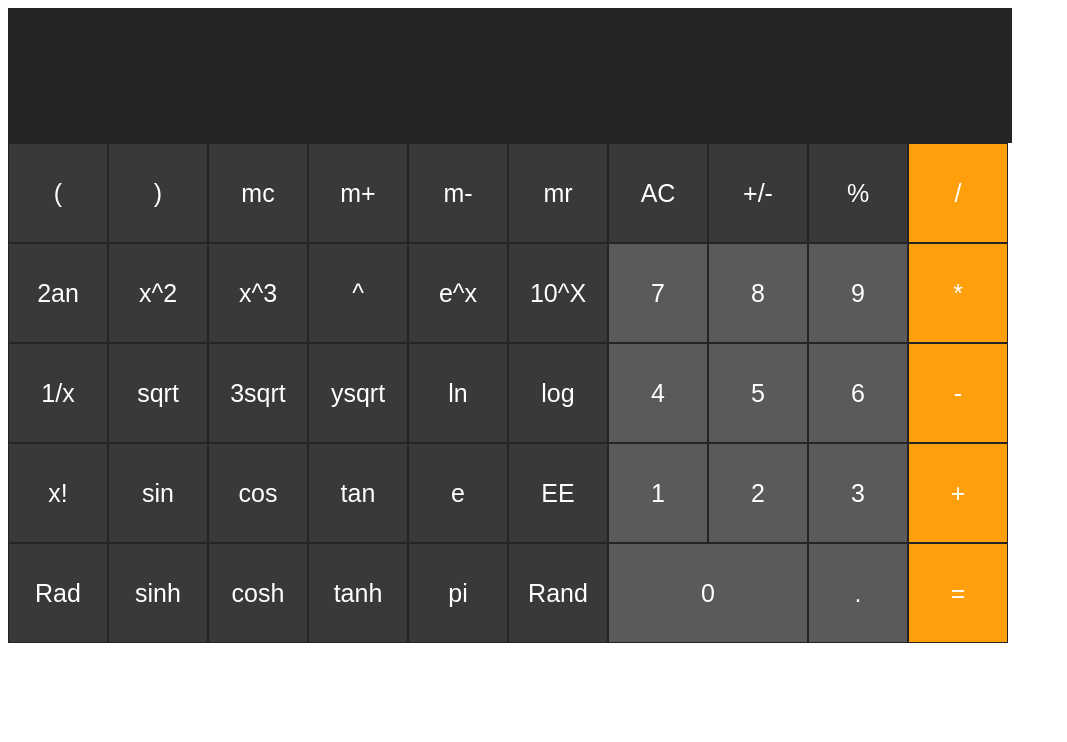
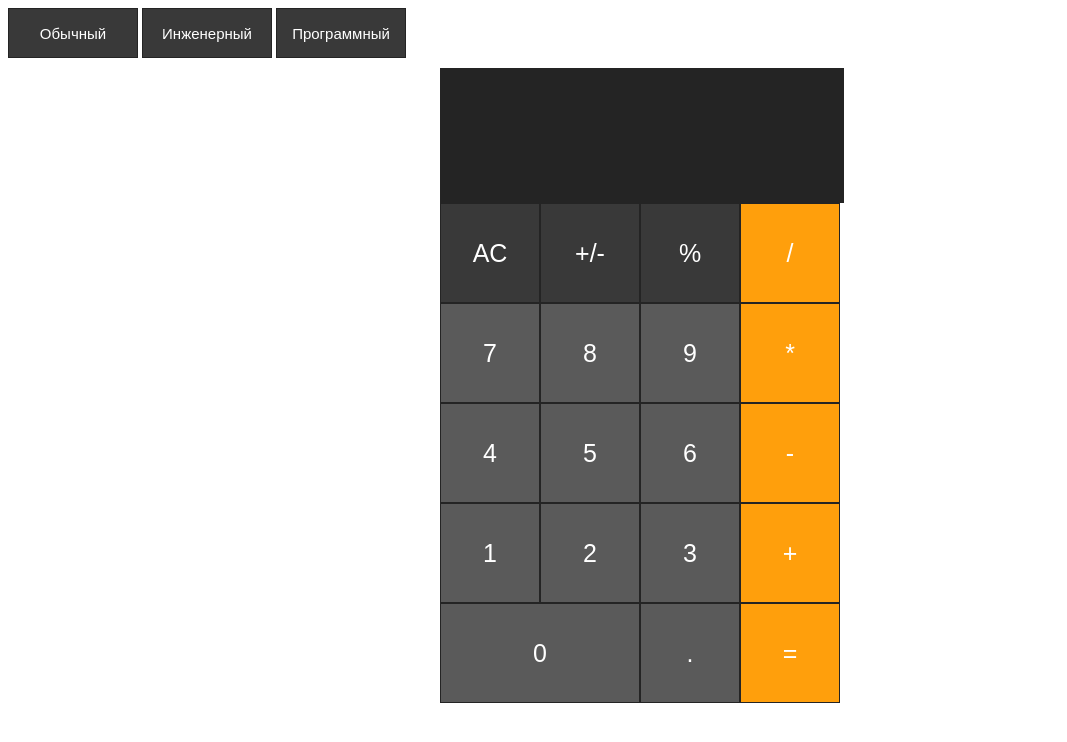
Before and after one commit to ououououoououyyyyy/CalculatorJS, a plain HTML site: page index.html in a window 1280 px wide. Shown: the whole page, without its empty margins (0-1067 px from the left). Drawn offline with Linux system fonts and the light colour scheme.

Commit message:
basic calc fully work

```diff
--- a/index.html
+++ b/index.html
@@ -10,7 +10,11 @@
 </head>
 
 <body>
-
+    <div id="selectType">
+        <input type="button" value="Обычный" id="basic">
+        <input type="button" value="Инженерный" id="engineer">
+        <input type="button" value="Программный" id="prog">
+    </div>
     <script src="./layout.js"></script>
 </body>
 
--- a/layout.js
+++ b/layout.js
@@ -1,46 +1,135 @@
+let newResult = false;
+
+function render(layout) {
+    const calculator = createCalc(layout);
+    layout.forEach(column => {
+        column.forEach(row => {
+            const tempButt = document.createElement('input');
+            tempButt.setAttribute('type', 'button');
+            tempButt.setAttribute('class', row.type);
+            tempButt.setAttribute('value', row.title);
+            tempButt.addEventListener('click', row.handler);
+            calculator.appendChild(tempButt);
+        })
+    });
+    document.querySelector('body').appendChild(calculator);
+}
+
+function createCalc(layout) {
+    const calculator = document.createElement('div')
+    calculator.setAttribute('id', 'calculator')
+    calculator.appendChild(createDisplay());
+    calculator.style.maxWidth = layout[0].length + '00px';
+    calculator.style.height = layout.length + parseInt(calculator.style.height) + 'px';
+    return calculator;
+}
+
+function createDisplay() {
+    const display = document.createElement('input');
+    display.setAttribute('id', 'display');
+    display.readOnly = true;
+    return display;
+}
+
+function selectCalc(e) {
+    if (document.querySelector('#calculator') != null) {
+        document.querySelector('#calculator').remove();
+    }
+    if (e.target.id === 'basic') {
+        render(layoutBasic);
+    } else if (e.target.id === 'engineer') {
+        render(layoutEng)
+    } else {
+
+    }
+}
+
+selectType.addEventListener('click', selectCalc);
+
+//render(layoutBasic);
+
+function input() {
+    if (newResult && this.className.lastIndexOf('operator') == -1) {
+        display.value = ''
+        newResult = false;
+    } else {
+        newResult = false;
+    }
+    display.value += this.value;
+}
+
+function AC() {
+    display.value = '';
+}
+
+function plusminus() {
+    if (display.value === "") {
+        display.value = "-"
+    }
+}
+
+function equally() {
+    try {
+        display.value = eval(display.value);
+    } catch (error) {
+        console.log("Input wrong equation");
+    } finally {
+        newResult = true;
+    }
+}
+
+function percent() {
+    equally()
+    display.value = display.value / 100;
+}
+
+function empty(){
+
+}
+
 const layoutBasic = [
     [
         {
             type: 'func',
             title: 'AC',
-            handler: '',
+            handler: AC,
         },
         {
             type: 'func',
             title: '+/-',
-            handler: '',
+            handler: plusminus,
         },
         {
             type: 'func',
             title: '%',
-            handler: '',
+            handler: percent,
         },
         {
             type: 'operator',
             title: '/',
-            handler: '',
+            handler: input,
         }
     ],
     [
         {
             type: 'num',
             title: '7',
-            handler: '',
+            handler: input,
         },
         {
             type: 'num',
             title: '8',
-            handler: '',
+            handler: input,
         },
         {
             type: 'num',
             title: '9',
-            handler: '',
+            handler: input,
         },
         {
             type: 'operator',
             title: '*',
-            handler: '',
+            handler: input,
         }
 
     ],
@@ -48,61 +137,61 @@ const layoutBasic = [
         {
             type: 'num',
             title: '4',
-            handler: '',
+            handler: input,
         },
         {
             type: 'num',
             title: '5',
-            handler: '',
+            handler: input,
         },
         {
             type: 'num',
             title: '6',
-            handler: '',
+            handler: input,
         },
         {
             type: 'operator',
             title: '-',
-            handler: '',
+            handler: input,
         }
     ],
     [
         {
             type: 'num',
             title: '1',
-            handler: '',
+            handler: input,
         },
         {
             type: 'num',
             title: '2',
-            handler: '',
+            handler: input,
         },
         {
             type: 'num',
             title: '3',
-            handler: '',
+            handler: input,
         },
         {
             type: 'operator',
             title: '+',
-            handler: '',
+            handler: input,
         }
     ],
     [
         {
-            type: 'num zero',
+            type: 'num x2',
             title: '0',
-            handler: '',
+            handler: input,
         },
         {
             type: 'num',
             title: '.',
-            handler: '',
+            handler: input,
         },
         {
             type: 'operator',
             title: '=',
-            handler: '',
+            handler: equally,
         },
     ]
 ]
@@ -112,104 +201,104 @@ const layoutEng = [
         {
             type: 'func',
             title: '(',
-            handler: '',
+            handler: input,
         },
         {
             type: 'func',
             title: ')',
-            handler: '',
+            handler: input,
         },
         {
             type: 'func',
             title: 'mc',
-            handler: '',
+            handler: empty,
         },
         {
             type: 'func',
             title: 'm+',
-            handler: '',
+            handler: empty,
         },
         {
             type: 'func',
             title: 'm-',
-            handler: '',
+            handler: empty,
         },
         {
             type: 'func',
             title: 'mr',
-            handler: '',
+            handler: empty,
         },
         {
             type: 'func',
             title: 'AC',
-            handler: '',
+            handler: AC,
         },
         {
             type: 'func',
             title: '+/-',
-            handler: '',
+            handler: plusminus,
         },
         {
             type: 'func',
             title: '%',
-            handler: '',
+            handler: percent,
         },
         {
             type: 'operator',
             title: '/',
-            handler: '',
+            handler: input,
         }
     ],
     [
         {
             type: 'func',
             title: '2an',
-            handler: '',
+            handler: empty,
         },
         {
             type: 'func',
             title: 'x^2',
-            handler: '',
+            handler: empty,
         },
         {
             type: 'func',
             title: 'x^3',
-            handler: '',
+            handler: empty,
         },
         {
             type: 'func',
             title: '^',
-            handler: '',
+            handler: empty,
         },
         {
             type: 'func',
             title: 'e^x',
-            handler: '',
+            handler: empty,
         },
         {
             type: 'func',
             title: '10^X',
-            handler: '',
+            handler: empty,
         },
         {
             type: 'num',
             title: '7',
-            handler: '',
+            handler: input,
         },
         {
             type: 'num',
             title: '8',
-            handler: '',
+            handler: input,
         },
         {
             type: 'num',
             title: '9',
-            handler: '',
+            handler: input,
         },
         {
             type: 'operator',
             title: '*',
-            handler: '',
+            handler: input,
         }
 
     ],
@@ -217,183 +306,153 @@ const layoutEng = [
         {
             type: 'func',
             title: '1/x',
-            handler: '',
+            handler: empty,
         },
         {
             type: 'func',
             title: 'sqrt',
-            handler: '',
+            handler: empty,
         },
         {
             type: 'func',
             title: '3sqrt',
-            handler: '',
+            handler: empty,
         },
         {
             type: 'func',
             title: 'ysqrt',
-            handler: '',
+            handler: empty,
         },
         {
             type: 'func',
             title: 'ln',
-            handler: '',
+            handler: empty,
         },
         {
             type: 'func',
             title: 'log',
-            handler: '',
+            handler: empty,
         },
         {
             type: 'num',
             title: '4',
-            handler: '',
+            handler: input,
         },
         {
             type: 'num',
             title: '5',
-            handler: '',
+            handler: input,
         },
         {
             type: 'num',
             title: '6',
-            handler: '',
+            handler: input,
         },
         {
             type: 'operator',
             title: '-',
-            handler: '',
+            handler: input,
         }
     ],
     [
         {
             type: 'func',
             title: 'x!',
-            handler: '',
+            handler: empty,
         },
         {
             type: 'func',
             title: 'sin',
-            handler: '',
+            handler: empty,
         },
         {
             type: 'func',
             title: 'cos',
-            handler: '',
+            handler: empty,
         },
         {
             type: 'func',
             title: 'tan',
-            handler: '',
+            handler: empty,
         },
         {
             type: 'func',
             title: 'e',
-            handler: '',
+            handler: empty,
         },
         {
             type: 'func',
             title: 'EE',
-            handler: '',
+            handler: empty,
         },
         {
             type: 'num',
             title: '1',
-            handler: '',
+            handler: input,
         },
         {
             type: 'num',
             title: '2',
-            handler: '',
+            handler: input,
         },
         {
             type: 'num',
             title: '3',
-            handler: '',
+            handler: input,
         },
         {
             type: 'operator',
             title: '+',
-            handler: '',
+            handler: input,
         }
     ],
     [
         {
             type: 'func',
             title: 'Rad',
-            handler: '',
+            handler: empty,
         },
         {
             type: 'func',
             title: 'sinh',
-            handler: '',
+            handler: empty,
         },
         {
             type: 'func',
             title: 'cosh',
-            handler: '',
+            handler: empty,
         },
         {
             type: 'func',
             title: 'tanh',
-            handler: '',
+            handler: empty,
         },
         {
             type: 'func',
             title: 'pi',
-            handler: '',
+            handler: empty,
         },
         {
             type: 'func',
             title: 'Rand',
-            handler: '',
+            handler: empty,
         },
         {
             type: 'num x2',
             title: '0',
-            handler: '',
+            handler: input,
         },
         {
             type: 'num',
             title: '.',
-            handler: '',
+            handler: input,
         },
         {
             type: 'operator',
             title: '=',
-            handler: '',
+            handler: equally,
         },
     ]
 ]
 
-
-function render(layout) {
-    const calculator = createCalc(layout);
-    layout.forEach(column => {
-        column.forEach(row => {
-            let tempButt = document.createElement('input');
-            tempButt.setAttribute('type', 'button');
-            tempButt.setAttribute('class', row.type)
-            tempButt.setAttribute('value', row.title)
-            calculator.appendChild(tempButt)
-        })
-    });
-    document.querySelector('body').appendChild(calculator);
-}
-
-function createCalc(layout) {
-    const calculator = document.createElement('div')
-    calculator.setAttribute('id','calculator')
-    calculator.appendChild(createDisplay());
-    calculator.style.width = layout[0].length + '00px';
-    calculator.style.height = layout.length + parseInt(calculator.style.height) + 'px';
-    return calculator;
-}
-
-function createDisplay() {
-    const display = document.createElement('input')
-    display.setAttribute('id', 'display')
-    return display;
-}
-
-render(layoutEng);
+render(layoutBasic)
--- a/script.js
+++ b/script.js
@@ -15,7 +15,7 @@
 })
 
 equally.addEventListener("click", function () {
-    display.value = eval(display.value)
+    display.value = eval(display.value);
 });
 
 AC.addEventListener("click", function () {
--- a/style.css
+++ b/style.css
@@ -1,3 +1,11 @@
+#selectType > input[type=button]{
+    width: 130px;
+    height: 50px;
+    font-size: 15px;
+    margin-bottom: 10px;
+    background-color: #393939;
+}
+
 #display{
     flex: 1 0 100%;
     height: auto;
@@ -12,9 +20,9 @@
 #calculator{
     display: flex;
     flex-flow: row wrap;
+    margin-left: auto;
+    margin-right: auto;
 }
-
-
 
 input[type=button]{
     width: 100px;
```
